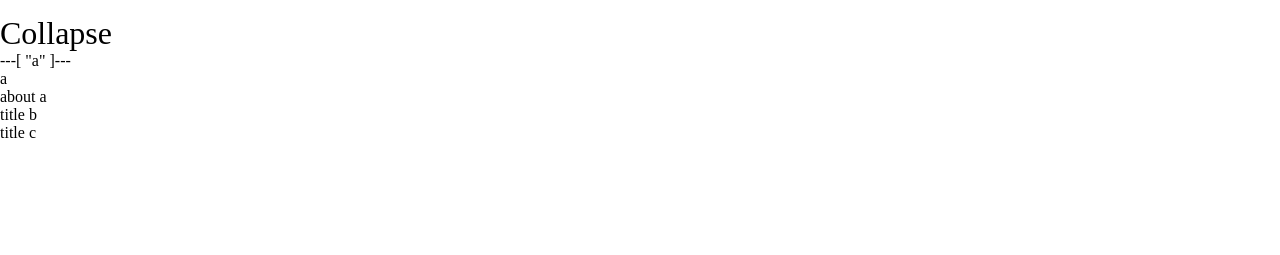
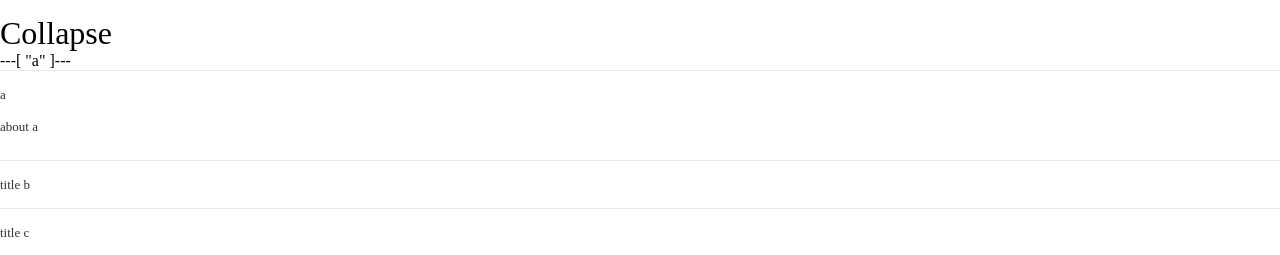
Before and after one commit to AwakingDaydream/element-yuan-project, a Vue app: page / in a window 1280 px wide. Shown: the part 672-927 px from the top of the page. Before the commit the page ends 814 px from the top, so only its background shows below. Built offline with nearby package versions, Linux system fonts and the light colour scheme.

Commit message:
collapse组件完成编写

```diff
--- a/src/components/Collapse/CollapseItem.vue
+++ b/src/components/Collapse/CollapseItem.vue
@@ -1,12 +1,24 @@
 <template>
-	<div class="vk-collapse" :class="[{ 'is-disabled': disabled }]" @click="handleClick">
-		<div class="vk-collapse__header" :id="`item-header-${name}`">
+	<div class="vk-collapse-item" :class="[{ 'is-disabled': disabled }]">
+		<div
+			class="vk-collapse-item__header"
+			:class="{
+				'is-disabled': disabled,
+				'is-active': isActive,
+			}"
+			:id="`item-header-${name}`"
+			@click="handleClick"
+		>
 			<!--具名插槽，没有传入插槽时取title-->
 			<slot name="title">{{ title }}</slot>
 		</div>
-		<div class="vk-collapse__content" :id="`item-content-${name}`" v-show="isActive">
-			<slot />
-		</div>
+		<Transition name="slide" v-on="transitionEvents">
+			<div class="vk-collapse-item__wrap" v-show="isActive">
+				<div class="vk-collapse-item__content" :id="`item-content-${name}`">
+					<slot />
+				</div>
+			</div>
+		</Transition>
 	</div>
 </template>
 
@@ -27,6 +39,46 @@ function handleClick() {
 	collapseContext?.handleItemClick(props.name);
 }
 
+/*
+  使用v-on的方式添加组件属性
+  record 一个类型的所有属性值都映射到另一个类型上并创造一个新的类型
+  interface AppConfig {
+    port: number;
+    env: 'development' | 'production';
+  }
+  同时如果属性名有要求 也可以使用接口方式
+  const config: Record<string, AppConfig> = {
+    server: { port: 3000, env: 'development' },
+    client: { port: 8080, env: 'production' },
+  };
+  设置固定高度，才可以实现高度动画
+  scrollHeight 返回元素整体的高度，包括由于 overflow 溢出而在屏幕上不可见的内容
+*/
+const transitionEvents: Record<string, (el: HTMLElement) => void> = {
+	beforeEnter(el) {
+		el.style.height = '0px';
+		el.style.overflow = 'hidden';
+	},
+	enter(el) {
+		el.style.height = `${el.scrollHeight}px`;
+	},
+	afterEnter(el) {
+		el.style.height = '';
+		el.style.overflow = '';
+	},
+	beforeLeave(el) {
+		el.style.height = `${el.scrollHeight}px`;
+		el.style.overflow = 'hidden';
+	},
+	leave(el) {
+		el.style.height = '0px';
+	},
+	afterLeave(el) {
+		el.style.height = '';
+		el.style.overflow = '';
+	},
+};
+
 defineExpose();
 </script>
 
--- a/src/components/Collapse/style.scss
+++ b/src/components/Collapse/style.scss
@@ -1,141 +1,57 @@
-// 定义按钮基本样式变量
-.vk-button {
-  --vk-button-font-weight: var(--vk-font-weight-primary);
-  --vk-button-border-color: var(--vk-border-color);
-  --vk-button-bg-color: var(--vk-fill-color-blank);
-  --vk-button-text-color: var(--vk-text-color-regular);
-  --vk-button-disabled-text-color: var(--vk-disabled-text-color);
-  --vk-button-disabled-bg-color: var(--vk-fill-color-blank);
-  --vk-button-disabled-border-color: var(--vk-border-color-light);
-  --vk-button-hover-text-color: var(--vk-color-primary);
-  --vk-button-hover-bg-color: var(--vk-color-primary-light-9);
-  --vk-button-hover-border-color: var(--vk-color-primary-light-7);
-  --vk-button-active-text-color: var(--vk-button-hover-text-color);
-  --vk-button-active-border-color: var(--vk-color-primary);
-  --vk-button-active-bg-color: var(--vk-button-hover-bg-color);
-  --vk-button-outline-color: var(--vk-color-primary-light-5);
-  --vk-button-active-color: var(--vk-text-color-primary);
+.vk-collapse {
+  --vk-collapse-border-color: var(--vk-border-color-light);
+  --vk-collapse-header-height: 48px;
+  --vk-collapse-header-bg-color: var(--vk-fill-color-blank);
+  --vk-collapse-header-text-color: var(--vk-text-color-primary);
+  --vk-collapse-header-font-size: 13px;
+  --vk-collapse-content-bg-color: var(--vk-fill-color-blank);
+  --vk-collapse-content-font-size: 13px;
+  --vk-collapse-content-text-color: var(--vk-text-color-primary);
+  --vk-collapse-disabled-text-color: var(--vk-disabled-text-color);
+  --vk-collapse-disabled-border-color: var(--vk-border-color-lighter);
+  border-top: 1px solid var(--vk-collapse-border-color);
+  border-bottom: 1px solid var(--vk-collapse-border-color);
 }
-
-// 按钮基本样式
-.vk-button {
-  display: inline-flex;
-  justify-content: center;
+.vk-collapse-item__header {
+  display: flex;
   align-items: center;
-  line-height: 1;
-  height: 32px;
-  white-space: nowrap;
+  justify-content: space-between;
+  height: var(--vk-collapse-header-height);
+  line-height: var(--vk-collapse-header-height);
+  background-color: var(--vk-collapse-header-bg-color);
+  color: var(--vk-collapse-header-text-color);
   cursor: pointer;
-  color: var(--vk-button-text-color);
-  text-align: center;
-  box-sizing: border-box;
+  font-size: var(--vk-collapse-header-font-size);
+  font-weight: 500;
+  transition: border-bottom-color var(--vk-transition-duration);
   outline: none;
-  transition: .1s;
-  font-weight: var(--vk-button-font-weight);
-  user-select: none;
-  vertical-align: middle;
-  -webkit-appearance: none;
-  background-color: var(--vk-button-bg-color);
-  border: var(--vk-border);
-  border-color: var(--vk-button-border-color);
-  padding: 8px 15px;
-  font-size: var(--vk-font-size-base);
-  border-radius: var(--vk-border-radius-base);
-
-  & + & {
-    margin-left: 12px;
-  }
-
-  // 聚焦 hover操作
-  &:hover,
-  &:focus {
-    color: var(--vk-button-hover-text-color);
-    border-color: var(--vk-button-hover-border-color);
-    background-color: var(--vk-button-hover-bg-color);
-    outline: none;
-  }
-
-  // 点击后样式
-  &:active {
-    color: var(--vk-button-active-text-color);
-    border-color: var(--vk-button-active-border-color);
-    background-color: var(--vk-button-active-bg-color);
-    outline: none;
-  }
-
-  // 朴素样式 更改定义变量的值
-  &.is-plain {
-    --vk-button-hover-text-color: var(--vk-color-primary);
-    --vk-button-hover-bg-color: var(--vk-fill-color-blank);
-    --vk-button-hover-border-color: var(--vk-color-primary);
-  }
-
-  // 圆角
-  &.is-round {
-    border-radius: var(--vk-border-radius-round);
-  }
-
-  // 圆形按钮
-  &.is-circle {
-    border-radius: 50%;
-    padding: 8px;
-  }
-
-  // 禁用样式
-  &.is-disabled, &.is-disabled:hover, &.is-disabled:focus,
-  &[disabled], &[disabled]:hover, &[disabled]:focus
-  {
-    color: var(--vk-button-disabled-text-color);
+  border-bottom: 1px solid var(--vk-collapse-border-color);
+  /*div.div的意思时同时拥有这些类才会生效*/
+  &.is-disabled {
+    color: var(--vk-collapse-disabled-text-color);
     cursor: not-allowed;
     background-image: none;
-    background-color: var(--vk-button-disabled-bg-color);
-    border-color: var(--vk-button-disabled-border-color);
+  }
+  &.is-active {
+    border-bottom-color: transparent;
+    .header-angle {
+      transform: rotate(90deg);
+    }
+  }
+  .header-angle {
+    transition: transform var(--vk-transition-duration);
   }
 }
-
-// 每种样式重新赋值
-@each $val in primary,success,warning,info,danger {
-  .vk-button--#{$val} {
-    --vk-button-text-color: var(--vk-color-white);
-    --vk-button-bg-color: var(--vk-color-#{$val});
-    --vk-button-border-color: var(--vk-color-#{$val});
-    --vk-button-outline-color: var(--vk-color-#{$val}-light-5);
-    --vk-button-active-color: var(--vk-color-#{$val}-dark-2);
-    --vk-button-hover-text-color: var(--vk-color-white);
-    --vk-button-hover-bg-color: var(--vk-color-#{$val}-light-3);
-    --vk-button-hover-border-color: var(--vk-color-#{$val}-light-3);
-    --vk-button-active-bg-color: var(--vk-color-#{$val}-dark-2);
-    --vk-button-active-border-color: var(--vk-color-#{$val}-dark-2);
-    --vk-button-disabled-text-color: var(--vk-color-white);
-    --vk-button-disabled-bg-color: var(--vk-color-#{$val}-light-5);
-    --vk-button-disabled-border-color: var(--vk-color-#{$val}-light-5);
-  }
-  .vk-button--#{$val}.is-plain {
-    --vk-button-text-color: var(--vk-color-#{$val});
-    --vk-button-bg-color: var(--vk-color-#{$val}-light-9);
-    --vk-button-border-color: var(--vk-color-#{$val}-light-5);
-    --vk-button-hover-text-color: var(--vk-color-white);
-    --vk-button-hover-bg-color: var(--vk-color-#{$val});
-    --vk-button-hover-border-color: var(--vk-color-#{$val});
-    --vk-button-active-text-color: var(--vk-color-white);
-    --vk-button-disabled-text-color: var(--vk-color-#{$val}-light-5);
-    --vk-button-disabled-bg-color: var(--vk-color-#{$val}-light-9);
-    --vk-button-disabled-border-color: var(--vk-color-#{$val}-light-8);
-  }
+.vk-collapse-item__content {
+  will-change: height;
+  background-color: var(--vk-collapse-content-bg-color);
+  overflow: hidden;
+  box-sizing: border-box;
+  font-size: var(--vk-collapse-content-font-size);
+  color: var(--vk-collapse-content-text-color);
+  border-bottom: 1px solid var(--vk-collapse-border-color);
+  padding-bottom: 25px;
 }
-
-// 按钮大小的控制
-.vk-button--large {
-  --vk-button-size: 40px;
-  height: var(--vk-button-size);
-  padding: 12px 19px;
-  font-size: var(--vk-font-size-base);
-  border-radius: var(--vk-border-radius-base);
+.slide-enter-active, .slide-leave-active {
+  transition: height var(--vk-transition-duration);
 }
-.vk-button--small {
-  --vk-button-size: 24px;
-  height: var(--vk-button-size);
-  padding: 5px 11px;
-  font-size: 12px;
-  border-radius: calc(var(--vk-border-radius-base) - 1px);
-}
```
Also changed, not shown: src/styles/global.scss (+5 -3 lines).
